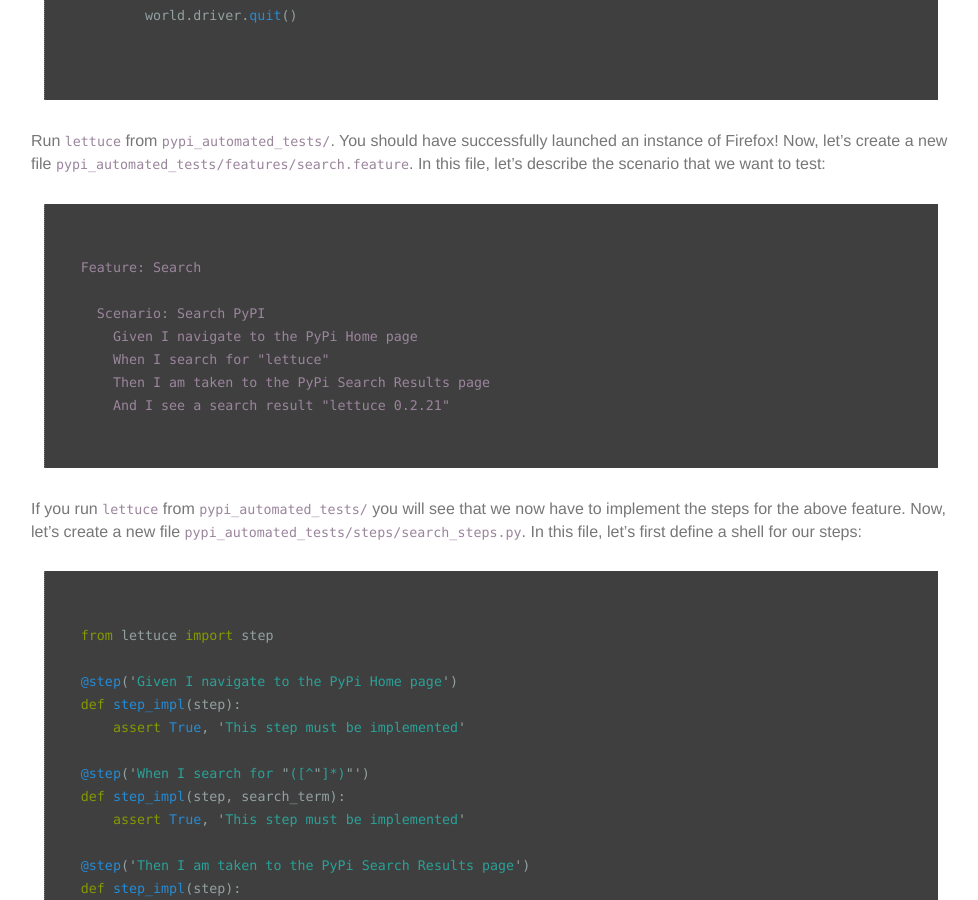
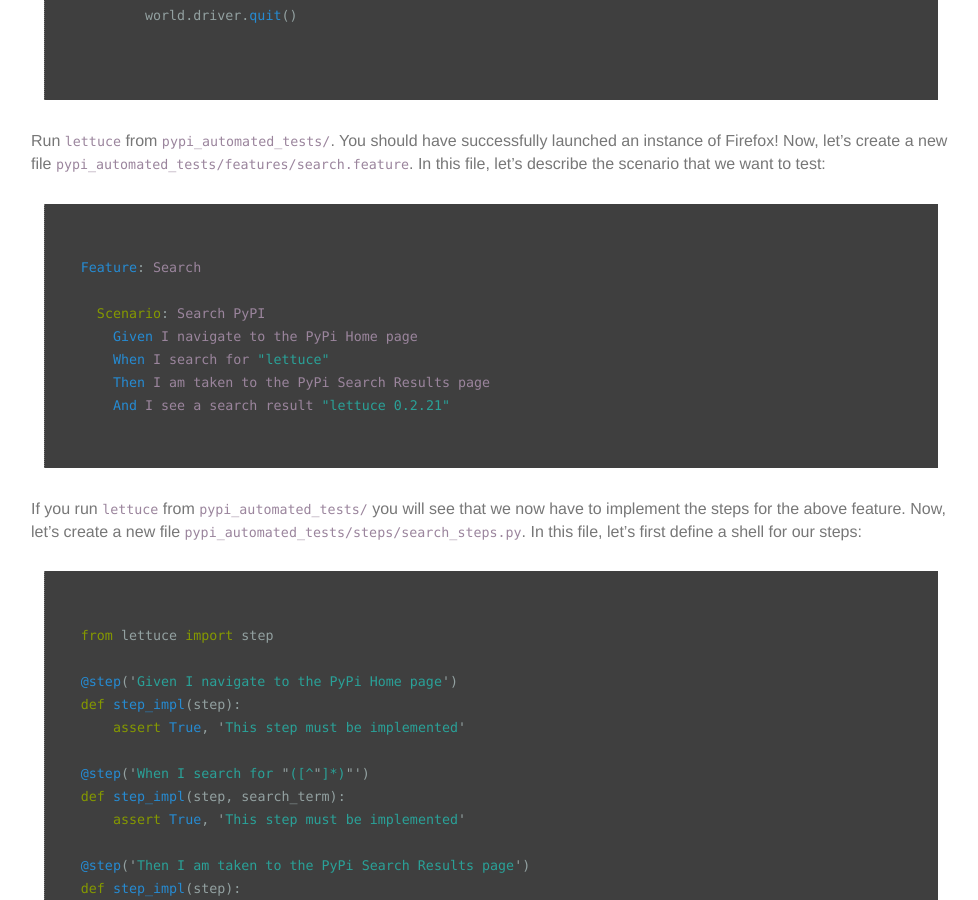
Before and after one commit to the-creative-tester/blog, a Jekyll site: the page built from _posts/2015-11-10-Python-Web-Browser-Automation.md, in a window 1280 px wide and 900 px high, scrolled down 2775 px. Shown: the whole window, without its empty margins (149-1127 px from the left). Built offline with Jekyll 4.4.1, drawn with Linux system fonts in a browser that asks for light colours; nearby versions of some CDN libraries.

Commit message:
update syntax highlighting

````diff
--- a/_posts/2015-11-10-Python-Web-Browser-Automation.md
+++ b/_posts/2015-11-10-Python-Web-Browser-Automation.md
@@ -58,7 +58,7 @@
 We are going to write our first automated test against [PyPI](https://pypi.python.org/pypi).  Create a new directory for your test automation project, and open that directory in Sublime Text 3.  Now create a folder structure similar to this:
 
 >
-~~~ shell
+~~~
 pypi_automated_tests/
   features/
     __init__.py
@@ -115,7 +115,7 @@
 Run ```lettuce``` from ```pypi_automated_tests/```.  You should have successfully launched an instance of Firefox! Now, let's create a new file ```pypi_automated_tests/features/search.feature```.  In this file, let's describe the scenario that we want to test:
 
 >
-~~~
+~~~ gherkin
 Feature: Search
 >
   Scenario: Search PyPI
````
